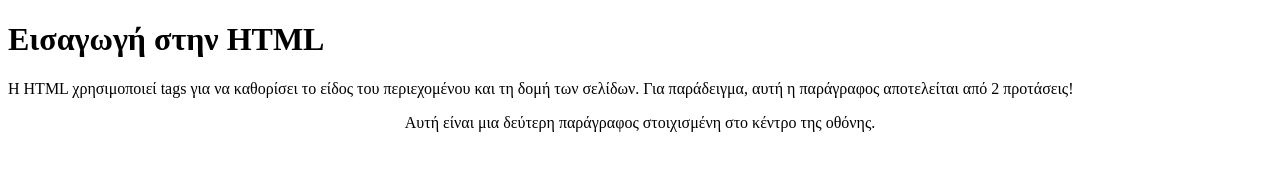
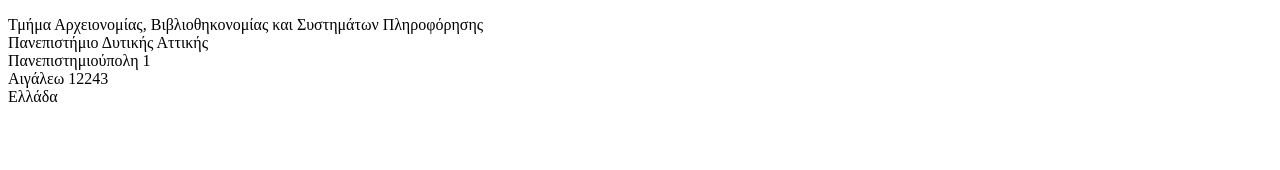
Before and after one commit to Stathia/Computer-Networks, a plain HTML site: page index.html in a window 1280 px wide. Drawn offline with Linux system fonts and the light colour scheme.

Commit message:
Άσκηση 4

```diff
--- a/index.html
+++ b/index.html
@@ -3,17 +3,16 @@
 
 <head>
     <meta charset="utf-8">
-    <title>Παράγραφοι και Επικεφαλίδες</title>
+    <title>Αλλαγή Γραμμής</title>
 </head>
 
 <body>
-   <h1>Εισαγωγή στην HTML</h1>
-
-   <p>Η HTML χρησιμοποιεί tags για να καθορίσει το είδος του περιεχομένου και τη δομή των σελίδων.
-    Για παράδειγμα, αυτή η παράγραφος αποτελείται από 2 προτάσεις!
-</p>
-    <p style="text-align: center">Αυτή είναι μια δεύτερη παράγραφος στοιχισμένη στο κέντρο της οθόνης. </p>
-
+    <p>Τμήμα Αρχειονομίας, Βιβλιοθηκονομίας και Συστημάτων Πληροφόρησης
+        <br>Πανεπιστήμιο Δυτικής Αττικής
+        <br>Πανεπιστημιούπολη 1
+        <br>Αιγάλεω 12243
+       <br> Ελλάδα
+    </p>
 </body>
 
 </html>
```
